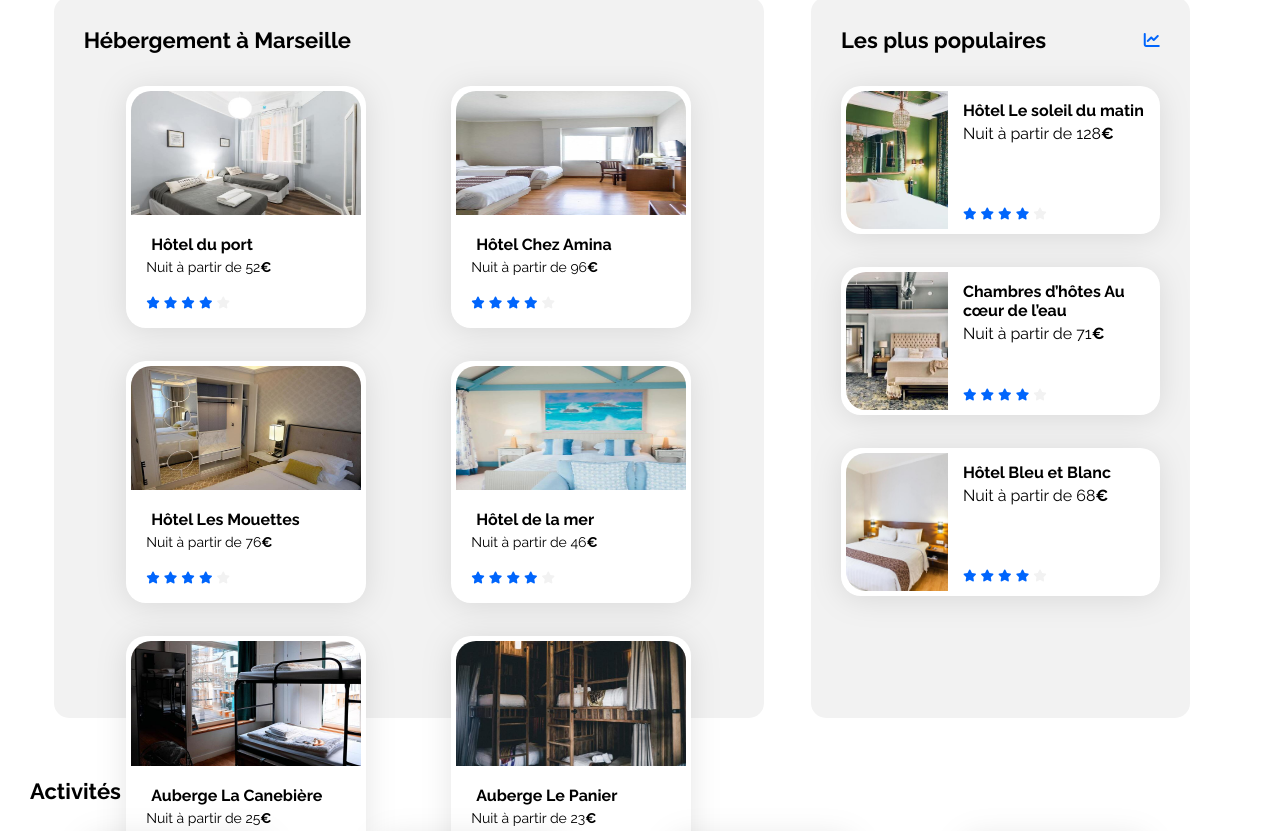
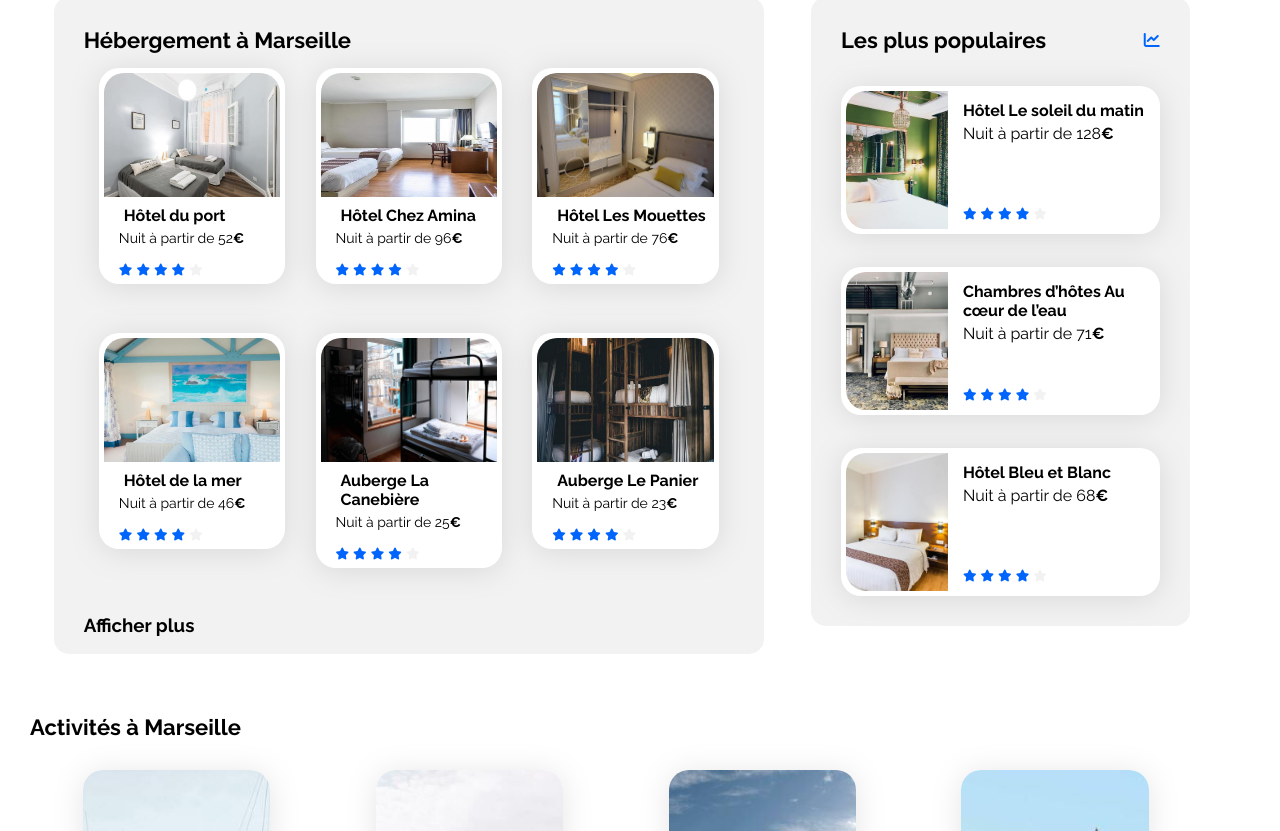
Before and after one commit to azotaz/Projet-booki, a plain HTML site: page index.html in a window 1280 px wide. Shown: the part 358-1189 px from the top of the page. Drawn offline with Linux system fonts and the light colour scheme.

Commit message:
site compatible de 1025px a 1440 et +

```diff
--- a/css/style.css
+++ b/css/style.css
@@ -14,8 +14,9 @@
 }
 
 body {
-    display: flex;
-    justify-content: center;
+    max-width: 1440px;
+    min-width: 320px;
+    margin: 0 auto;
 }
 
 .main-container {
@@ -94,26 +95,48 @@ height: 35px;
 position: fixed;
 top: 0;
 width: 90%;
-
 justify-content: end;
 
 
 }
 
 .menu-heb {
-    border-top: 2px solid #0065FC;
-    color: #0065FC;
+    border-top: 2px solid #F2F2F2;
     display: inline-block;
     display: flex;
     justify-content: center;
     margin-right: 55px;
     padding-top: 10px;
+
+}
+
+.menu-heb:active {
+    border-top: 2px solid #0065FC;
+    color: #0065FC;
+
+}
+.menu-heb:focus {
+    border-top: 2px solid #0065FC;
+    color: #0065FC;
 }
 
 .menu-act {
     border-top: 2px solid #F2F2F2;
     padding-top: 10px;
+
 }
+
+.menu-act:active {
+    border-top: 2px solid #0065FC;
+    color: #0065FC;
+}
+
+.menu-act:focus {
+    border-top: 2px solid #0065FC;
+    color: #0065FC;
+}
+
+
 /****logo****/
 
 .logobooki img{
@@ -223,12 +246,17 @@ body {
 .styled-button:hover {
     background-color: #DEEBFF;
 }
+
+.styled-button:focus {
+    background-color: #DEEBFF;
+}
 /****** hebergements-et-populaires ***********/
 
 .hebergements-et-populaires {
     display: flex;
     justify-content: space-between;
 }
+
 
 .hebergements-et-populaires {
     width:97%;
@@ -240,7 +268,7 @@ body {
 .hebergements-et-populaires .hebergements {
     background-color: var(--main-bg-color);
     border-radius: 15px;
-    padding: 30px;
+    padding: 30px 30px 0px 30px;
     box-sizing: border-box;
     width: 60%;
     height: 100%;
@@ -324,7 +352,7 @@ body {
 }
 
 .card {
-    background-color: white;
+    background-color: #fff;
     border-radius: 20px;
     padding: 5px;
     filter: drop-shadow(0px 3px 15px rgba(0, 0, 0, 0.1));
@@ -335,53 +363,38 @@ body {
 
 /****** Hebergements ***********/
 .hebergements {
-    width: 65%;
+width: 100%;
+}
+
+.hebergements-cards{
+
+    height: 80%;
+    width: 100%;
+display: grid;
+grid-template-columns: 1fr 1fr 1fr;
+grid-template-rows: 1fr 1fr;
 }
 
 .card-heb {
-    width:230px;
-    height:207.25px;
-    background-color: white;
-    border-radius: 20px;
-    padding: 5px;
-    filter: drop-shadow(0px 3px 15px rgba(0, 0, 0, 0.1));
-    padding-bottom: 30px;
-margin-top: 33px;
-
+    margin: 7%;
+background-color: #fff;
+border-radius: 20px;
+padding: 5px;
+filter: drop-shadow(0px 3px 15px rgba(0, 0, 0, 0.1));
 }
-
-.hebergements-cards img {
-    width: 100%;
-    height:  60%;
+.card-heb img {
+height: 124px;
+width: 100%;
     border-top-left-radius: 20px;
     border-top-right-radius: 20px;
-    display: flex;
-
 }
-
-.hebergements-cards {
-    display: flex;
-flex-direction: row;
-justify-content: space-around;
-flex-wrap: wrap;
-align-items: flex-start;
-}
-
-.hebergements-cards .card-content-heb {
-    width: 268px;
-    height: 64.25px;
-    gap: 4px;
-    padding: 15px;
-}
-
-
 
 
 /*******Activités*********/
 .card-acti {
     width: 16%;
     height: 100%;
-    background-color: white;
+    background-color: #fff;
     filter: drop-shadow(0px 3px 15px rgba(0, 0, 0, 0.1));
     border-radius: 20px;
     margin: 30px;
@@ -415,6 +428,10 @@ justify-content: space-around;
 padding-top: 30px;
 width: 98%;
 height: 30%;
+}
+
+.afficherplus {
+    margin-top: 30px;
 }
 
 /******texte*********/
--- a/index.html
+++ b/index.html
@@ -25,10 +25,10 @@
 <nav>
    <div class="cardmenu">
     <div class="menu-heb">
-        <a href="#">Hébergement</a>
+        <a href="#section1">Hébergement</a>
     </div>
     <div class="menu-act">
-        <a href="#">Activités</a>
+        <a href="#section2">Activités</a>
     </div>
 </nav>
 
@@ -102,7 +102,7 @@
 
             <div class="hebergements-et-populaires">
 
-            <section class="hebergements">
+            <section class="hebergements" id="section1">
                     <h2 class="section-title">Hébergement à Marseille</h2>
 
                 <div class="hebergements-cards">
@@ -223,8 +223,14 @@
                                                                     </article>
                                                                 </a>
 
+
                 </div>
-                <a href="#"><h3>Afficher plus</h3></a>
+                <a href="#">
+                <div class="afficherplus">
+
+                    <h3>Afficher plus</h3>
+                </a>
+            </div>
 
                 </section>
 
@@ -296,7 +302,7 @@
             </div>
 
             <div class="activites-marseille">
-            <section class="Activites">
+            <section class="Activites" id="section2">
             <div class="Activites">
                     <h2 class="section-title">Activités à Marseille</h2>
 
```
